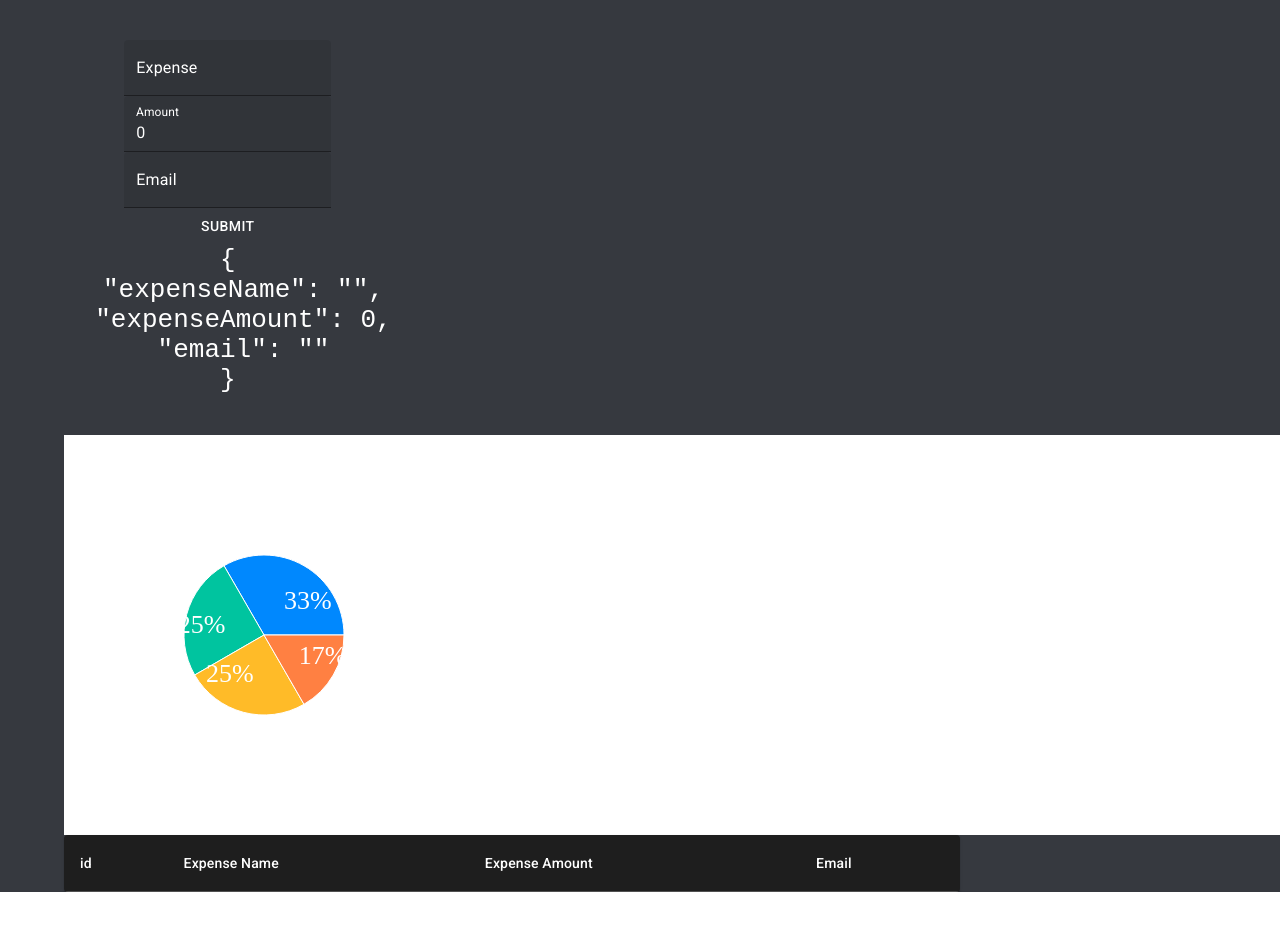
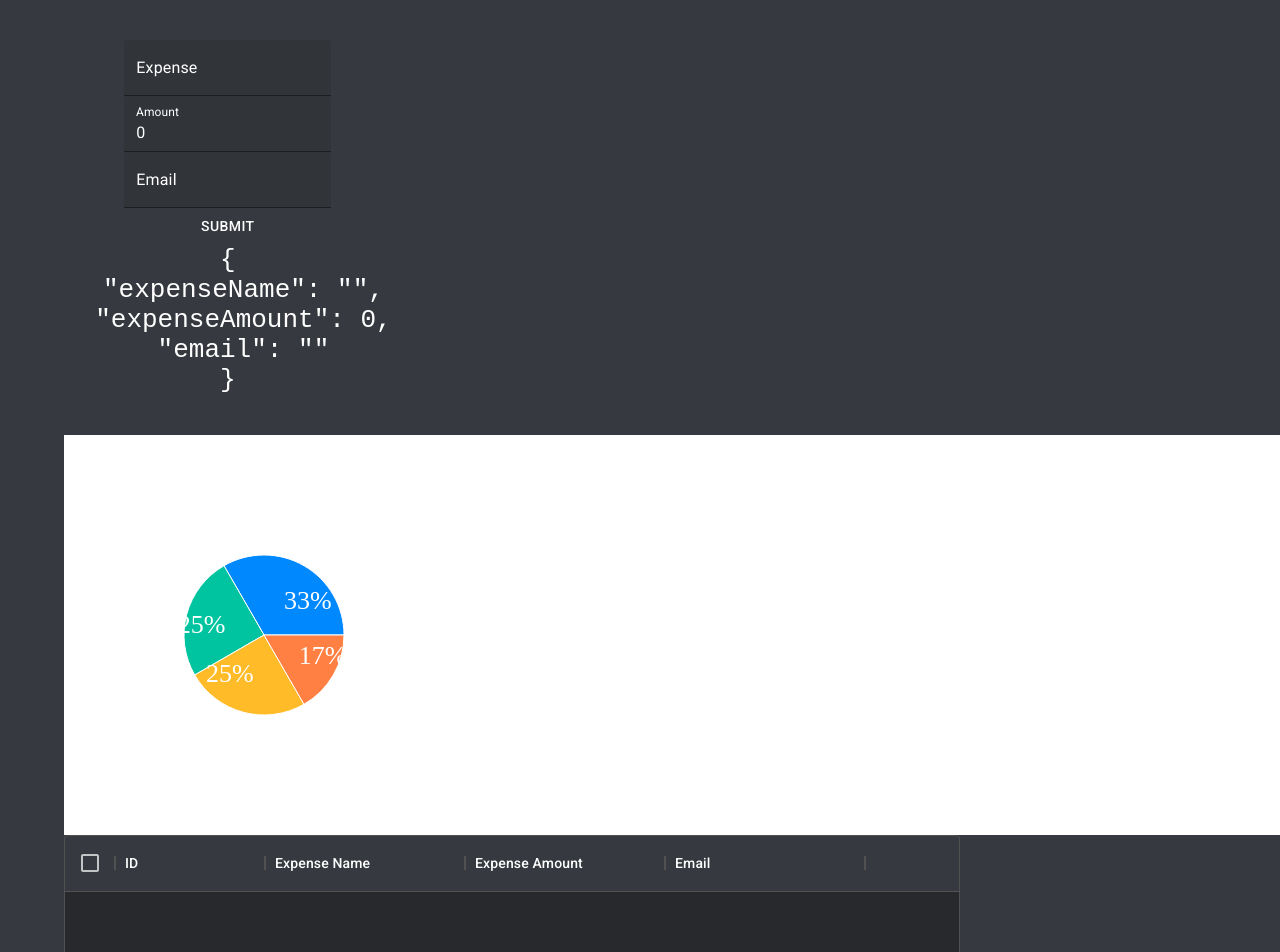
Before and after one commit to dqnk/banker, a React (Create React App) app in the folder client/: page / in a window 1280 px wide. Shown: the top 952 px of the page. Before the commit the page ends 892 px from the top, so only its background shows below. Built offline with nearby package versions, Linux system fonts and the light colour scheme.

Commit message:
data grid

```diff
--- a/client/package.json
+++ b/client/package.json
@@ -8,6 +8,7 @@
     "@material-ui/core": "^4.12.4",
     "@material-ui/icons": "^4.11.3",
     "@mui/material": "^5.10.4",
+    "@mui/x-data-grid": "^5.17.4",
     "@testing-library/jest-dom": "^5.14.1",
     "@testing-library/react": "^13.0.0",
     "@testing-library/user-event": "^13.2.1",
--- a/client/src/BasicTable.tsx
+++ b/client/src/BasicTable.tsx
@@ -1,12 +1,12 @@
 import * as React from "react";
-import Table from "@mui/material/Table";
-import TableBody from "@mui/material/TableBody";
-import TableCell from "@mui/material/TableCell";
-import TableContainer from "@mui/material/TableContainer";
-import TableHead from "@mui/material/TableHead";
-import TableRow from "@mui/material/TableRow";
-import Paper from "@mui/material/Paper";
+import { DataGrid, GridColDef, GridValueGetterParams } from "@mui/x-data-grid";
 
+const columns: GridColDef[] = [
+  { field: "id", headerName: "ID", width: 150 },
+  { field: "expenseName", headerName: "Expense Name", width: 200 },
+  { field: "expenseAmount", headerName: "Expense Amount", width: 200 },
+  { field: "email", headerName: "Email", width: 200 },
+];
 interface Props {
   rows: Array<{
     id: string;
@@ -22,33 +22,15 @@ function BasicTable({ rows }: Props) {
   rows = rows.slice(0, -1);
 
   return (
-    <TableContainer component={Paper}>
-      <Table aria-label="simple table">
-        <TableHead>
-          <TableRow>
-            <TableCell>id</TableCell>
-            <TableCell>Expense Name</TableCell>
-            <TableCell>Expense Amount</TableCell>
-            <TableCell>Email</TableCell>
-          </TableRow>
-        </TableHead>
-        <TableBody>
-          {rows.map((row) => (
-            <TableRow
-              key={row.id}
-              sx={{ "&:last-child td, &:last-child th": { border: 0 } }}
-            >
-              <TableCell>{row.id}</TableCell>
-              <TableCell>{row.expenseName}</TableCell>
-              <TableCell component="th" scope="row">
-                {row.expenseAmount}
-              </TableCell>
-              <TableCell>{row.email}</TableCell>
-            </TableRow>
-          ))}
-        </TableBody>
-      </Table>
-    </TableContainer>
+    <div style={{ height: 400, width: "100%" }}>
+      <DataGrid
+        rows={rows}
+        columns={columns}
+        pageSize={10}
+        rowsPerPageOptions={[10]}
+        checkboxSelection
+      />
+    </div>
   );
 }
 
```
Also changed, not shown: 1 other file (tests, documents, lock files or other folders).
